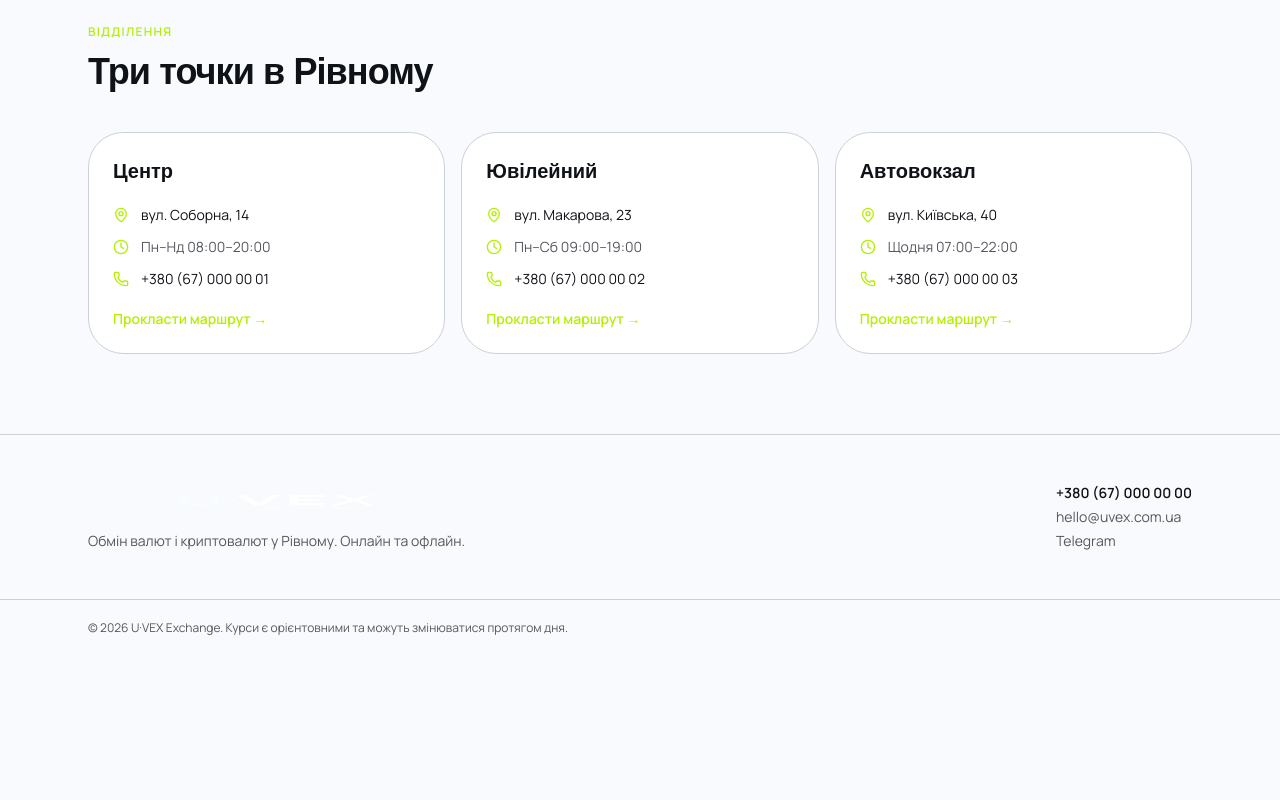
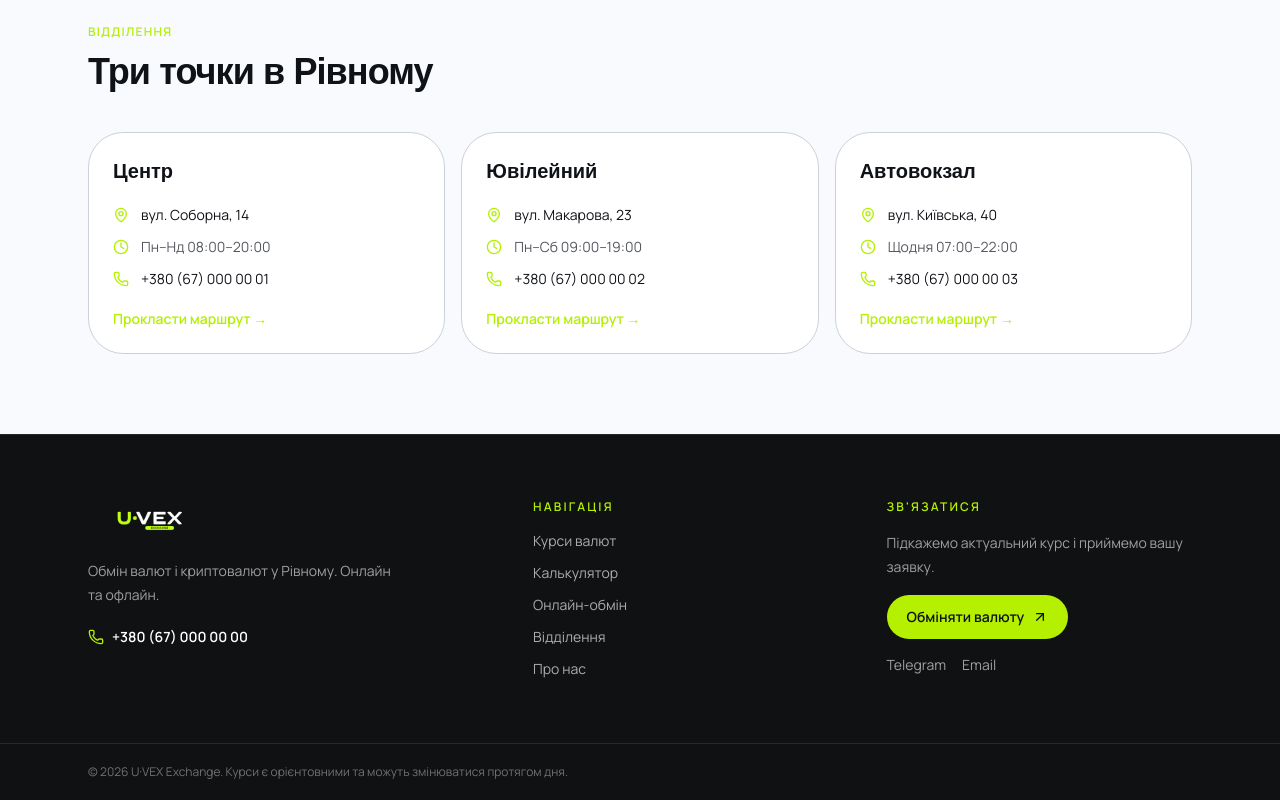
Before and after one commit to arsenidze-glitch/u-vex, a Next.js app: page / in a window 1280 px wide. Shown: the part 2963-3763 px from the top of the page. Before the commit the page ends 3619 px from the top, so only its background shows below. Built offline with nearby package versions, Linux system fonts and the light colour scheme; a web font is replaced by a local one.

Commit message:
Redesign footer to match dark header

```diff
--- a/components/site-footer.tsx
+++ b/components/site-footer.tsx
@@ -1,28 +1,52 @@
 import Image from 'next/image'
+import { ArrowUpRight, Phone } from 'lucide-react'
 import { contacts } from '@/lib/rates'
+
+const footerNav = [
+  { href: '#rates', label: 'Курси валют' },
+  { href: '#calculator', label: 'Калькулятор' },
+  { href: '#online', label: 'Онлайн-обмін' },
+  { href: '#branches', label: 'Відділення' },
+  { href: '#about', label: 'Про нас' },
+]
 
 export function SiteFooter() {
   return (
-    <footer className="border-t border-border">
-      <div className="mx-auto flex max-w-6xl flex-col gap-8 px-4 py-12 sm:px-6 md:flex-row md:items-center md:justify-between">
-        <div className="flex flex-col gap-3">
-          <Image src="/images/uvex-logo.png" alt="U·VEX Exchange" width={140} height={44} className="h-9 w-auto mix-blend-lighten" />
-          <p className="text-sm text-muted-foreground">Обмін валют і криптовалют у Рівному. Онлайн та офлайн.</p>
-        </div>
-        <address className="flex flex-col gap-1 text-sm not-italic text-muted-foreground">
-          <a href={contacts.phoneHref} className="font-semibold text-foreground hover:text-primary">
+    <footer className="border-t border-[#252628] bg-[#101112] text-white">
+      <div className="mx-auto grid max-w-6xl gap-10 px-4 py-12 sm:px-6 md:grid-cols-[1.3fr_1fr_1fr] md:gap-12 md:py-16">
+        <div className="flex flex-col gap-5">
+          <Image src="/images/uvex-logo.png" alt="U·VEX Exchange" width={140} height={44} className="h-10 w-auto self-start mix-blend-lighten" />
+          <p className="max-w-xs text-sm leading-6 text-white/60">Обмін валют і криптовалют у Рівному. Онлайн та офлайн.</p>
+          <a href={contacts.phoneHref} className="inline-flex w-fit items-center gap-2 text-sm font-semibold text-white transition-colors hover:text-primary">
+            <Phone className="size-4 text-primary" aria-hidden="true" />
             {contacts.phone}
           </a>
-          <a href={`mailto:${contacts.email}`} className="hover:text-primary">
-            {contacts.email}
+        </div>
+
+        <nav aria-label="Навігація у футері" className="flex flex-col gap-3">
+          <p className="mb-1 text-xs font-semibold uppercase tracking-[0.18em] text-primary">Навігація</p>
+          {footerNav.map((item) => (
+            <a key={item.href} href={item.href} className="w-fit text-sm text-white/65 transition-colors hover:text-white">
+              {item.label}
+            </a>
+          ))}
+        </nav>
+
+        <div className="flex flex-col gap-4">
+          <p className="text-xs font-semibold uppercase tracking-[0.18em] text-primary">Зв&apos;язатися</p>
+          <p className="text-sm leading-6 text-white/60">Підкажемо актуальний курс і приймемо вашу заявку.</p>
+          <a href="#online" className="inline-flex w-fit items-center gap-2 rounded-full bg-primary px-5 py-3 text-sm font-semibold text-primary-foreground transition-transform hover:scale-[1.02]">
+            Обміняти валюту
+            <ArrowUpRight className="size-4" aria-hidden="true" />
           </a>
-          <a href={contacts.telegram} target="_blank" rel="noreferrer" className="hover:text-primary">
-            Telegram
-          </a>
-        </address>
+          <div className="flex gap-4 text-sm text-white/60">
+            <a href={contacts.telegram} target="_blank" rel="noreferrer" className="hover:text-white">Telegram</a>
+            <a href={`mailto:${contacts.email}`} className="hover:text-white">Email</a>
+          </div>
+        </div>
       </div>
-      <div className="border-t border-border">
-        <p className="mx-auto max-w-6xl px-4 py-5 text-xs text-muted-foreground sm:px-6">
+      <div className="border-t border-white/10">
+        <p className="mx-auto max-w-6xl px-4 py-5 text-xs text-white/40 sm:px-6">
           © {new Date().getFullYear()} U·VEX Exchange. Курси є орієнтовними та можуть змінюватися протягом дня.
         </p>
       </div>
```
